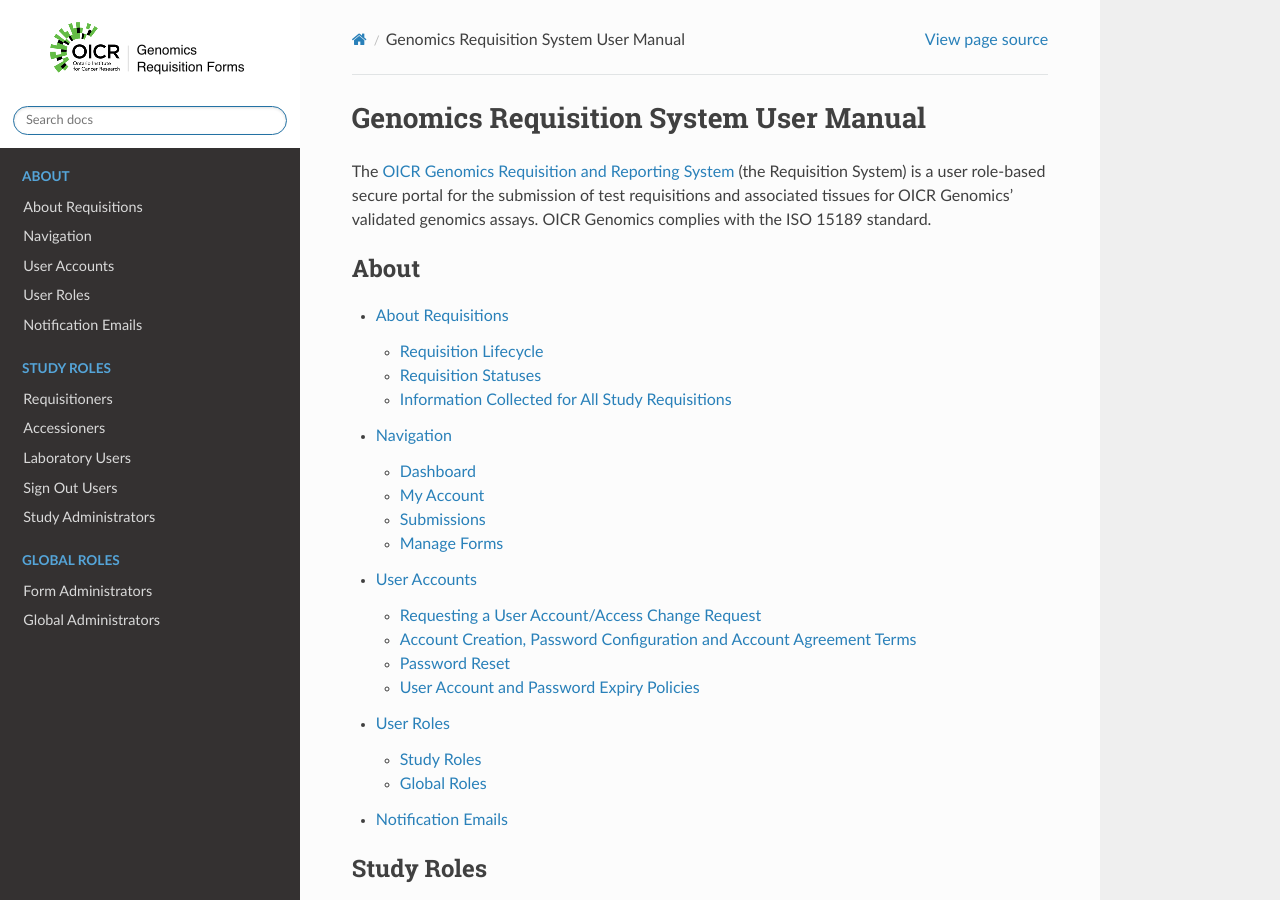
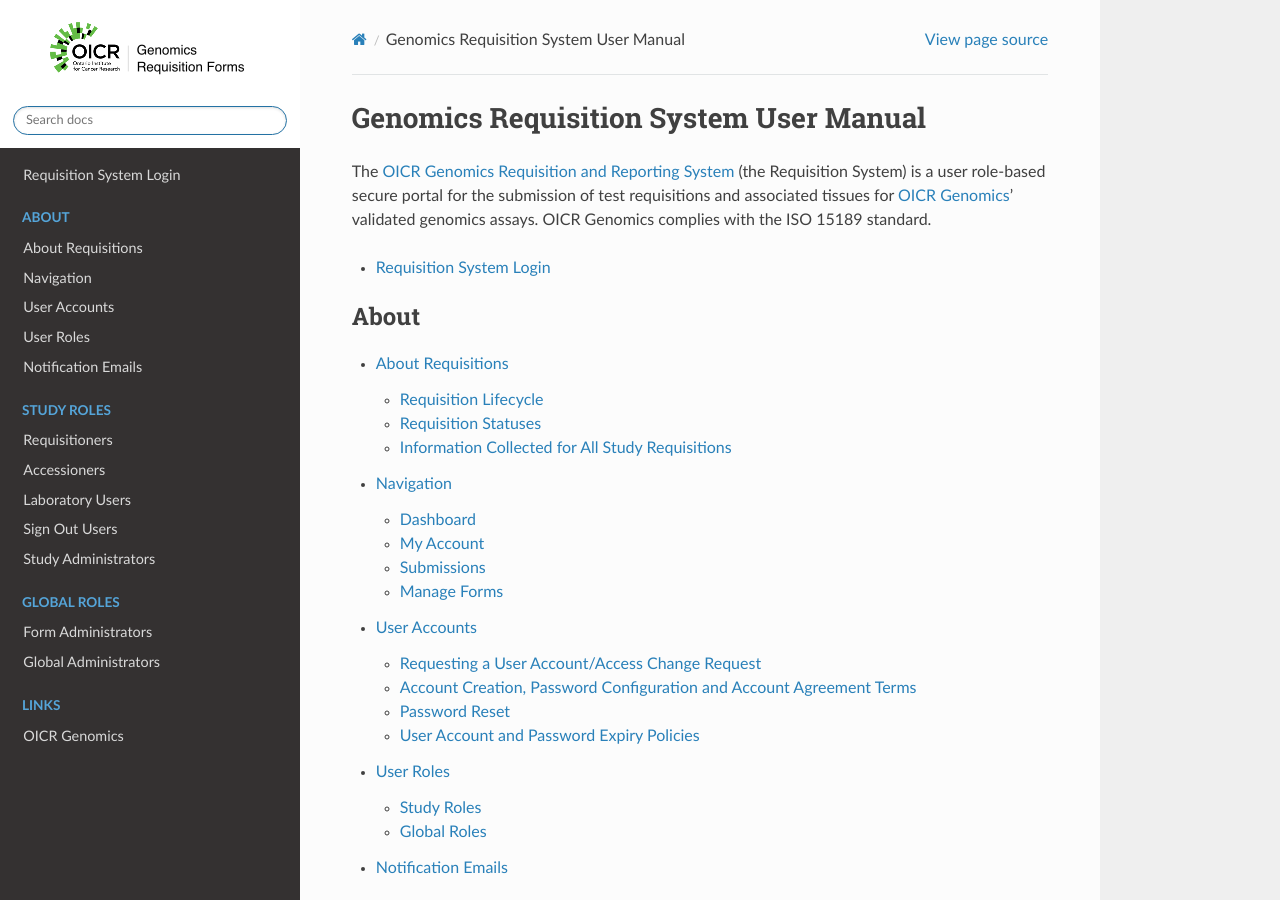
Before and after one commit to oicr-gsi/req-system-docs, a Sphinx documentation site: the page built from source/index.rst, in a window 1280 px wide and 900 px high. Built offline with Sphinx 7.4.7 and the Read the Docs theme 3.1.0, drawn with Linux system fonts in a browser that asks for light colours.

Commit message:
Add some external links

```diff
--- a/source/index.rst
+++ b/source/index.rst
@@ -1,9 +1,15 @@
 Genomics Requisition System User Manual
 ========================================
 
-The `OICR Genomics Requisition and Reporting System`_ (the Requisition System) is a user role-based secure portal for the submission of test requisitions and associated tissues for OICR Genomics’ validated genomics assays. OICR Genomics complies with the ISO 15189 standard.
+The `OICR Genomics Requisition and Reporting System`_ (the Requisition System) is a user role-based secure portal for the submission of test requisitions and associated tissues for `OICR Genomics`_’ validated genomics assays. OICR Genomics complies with the ISO 15189 standard.
 
 .. _OICR Genomics Requisition and Reporting System : https://requisition.genomics.oicr.on.ca/
+
+.. _OICR Genomics: https://genomics.oicr.on.ca/
+
+.. toctree::
+
+   Requisition System Login <https://requisition.genomics.oicr.on.ca/user/>
 
 .. toctree::
    :maxdepth: 2
@@ -26,3 +32,8 @@
    :caption: Global Roles
 
    global-users
+
+.. toctree::
+   :caption: Links
+
+   OICR Genomics <https://genomics.oicr.on.ca>
```
